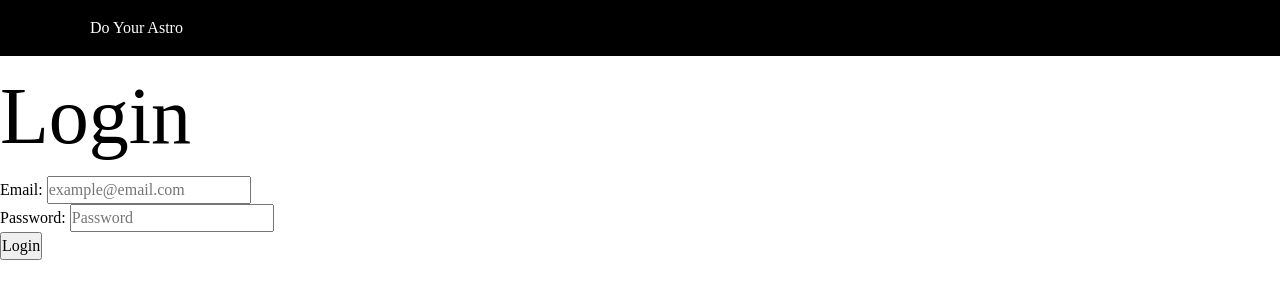
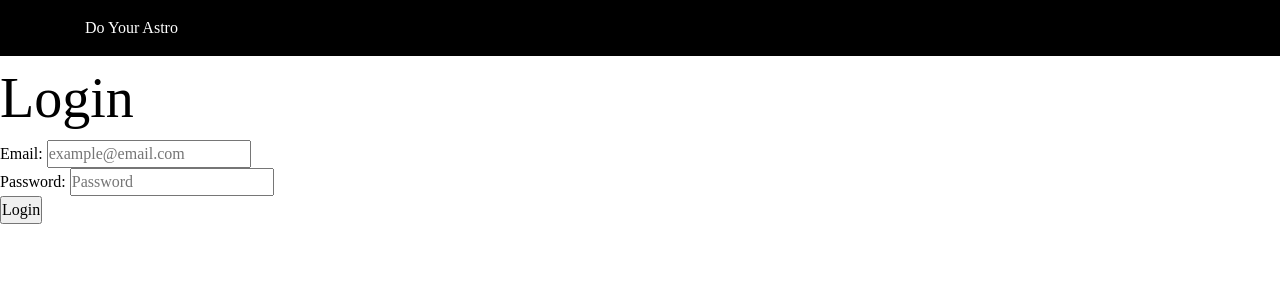
Before and after one commit to maharjansuren37/do-your-astro-v1, a React (Create React App) app in the folder client/: page /admin/login in a window 1280 px wide. Shown: the top 300 px of the page. Built offline with nearby package versions, Linux system fonts and the light colour scheme.

Commit message:
updated admin page

```diff
--- a/client/src/components/LoginForm.js
+++ b/client/src/components/LoginForm.js
@@ -33,7 +33,7 @@ export default function LoginForm() {
     return (
         <>
             <AdminHeader />
-            <section className="login">
+            <section className="login-section">
                 <h1>Login</h1>
                 <form onSubmit={onSubmit} className="form">
                     <div className="form-group">
--- a/client/src/layouts/Admin/AdminHeader.js
+++ b/client/src/layouts/Admin/AdminHeader.js
@@ -6,9 +6,9 @@ export default function AdminHeader() {
 
     return (
         <header className='admin-header'>
-            <div className='wrapper'>
+            <div className='container flex-d align-center justify-space-between'>
                 <span className='logo'>Do Your Astro</span>
-                {auth.token && <button onClick={() => auth.logOut()}>Logout</button>}
+                {auth.token && <button className='btn' onClick={() => auth.logOut()}>Logout</button>}
             </div>
         </header>
     )
--- a/client/src/layouts/Admin/AdminRootLayout.js
+++ b/client/src/layouts/Admin/AdminRootLayout.js
@@ -1,15 +1,16 @@
 import { useAuth } from "../../hooks/AuthProvider";
+import AdminHeader from "./AdminHeader";
 import Header from "./AdminHeader";
+import EditPage from "./EditPage";
 
 export default function AdminRootLayout() {
     const auth = useAuth();
 
     return (
         <>
-            <Header />
-            <h2>Welcome! {auth.user}</h2>
-            <button onClick={() => auth.logOut()}>Logout</button>
-            <h2>Admin page</h2>
+            <AdminHeader />
+            {/* <button onClick={() => auth.logOut()}>Logout</button> */}
+            <EditPage />
         </>
     )
 }
--- /dev/null
+++ b/client/src/layouts/Admin/EditPage.js
@@ -0,0 +1,23 @@
+export default function EditPage() {
+    return (
+        <>
+            <div className="container">
+                <div>
+                    <span>Home</span>
+                    <form>
+                        <div className="">
+
+                        </div>
+                    </form>
+                </div>
+                <div>
+                    Astrophotography
+                </div>
+                <div>
+                    Bookbindery
+                </div>
+            </div>
+
+        </>
+    )
+}
--- a/client/src/scss/base/_index.scss
+++ b/client/src/scss/base/_index.scss
@@ -1,2 +1,14 @@
 @use 'resets';
 @use 'typography';
+
+.visually-hidden {
+    position: absolute;
+    width: 1px;
+    height: 1px;
+    padding: 0;
+    margin: -1px;
+    overflow: hidden;
+    clip: rect(0, 0, 0, 0);
+    white-space: nowrap; /* added line */
+    border: 0;
+  }
--- a/client/src/scss/base/_typography.scss
+++ b/client/src/scss/base/_typography.scss
@@ -1,3 +1,3 @@
 h1 {
-    font-size: 5rem;
+    font-size: 3.5rem;
 }
--- a/client/src/scss/components/_buttons.scss
+++ b/client/src/scss/components/_buttons.scss
@@ -0,0 +1,4 @@
+.btn {
+    padding: .5rem 2rem;
+    cursor: pointer;
+}
--- a/client/src/scss/components/_index.scss
+++ b/client/src/scss/components/_index.scss
@@ -0,0 +1 @@
+@use 'buttons';
--- /dev/null
+++ b/client/src/scss/components/_loginForm.scss
@@ -0,0 +1,3 @@
+.login-section {
+
+}
--- a/client/src/scss/sass-utils/_utils.scss
+++ b/client/src/scss/sass-utils/_utils.scss
@@ -1,4 +1,18 @@
-.wrapper {
-    width: 1100px;
-    margin: auto;
+.container {
+    --max-width: 1110px;
+    --container-padding: 1rem;
+    width: min(var(--max-width), 100% - (var(--container-padding) * 2));
+    margin-inline: auto;
 }
+
+.flex-d {
+    display: flex;
+}
+
+.align-center {
+    align-items: center;
+}
+
+.justify-space-between {
+    justify-content: space-between;
+}
```
